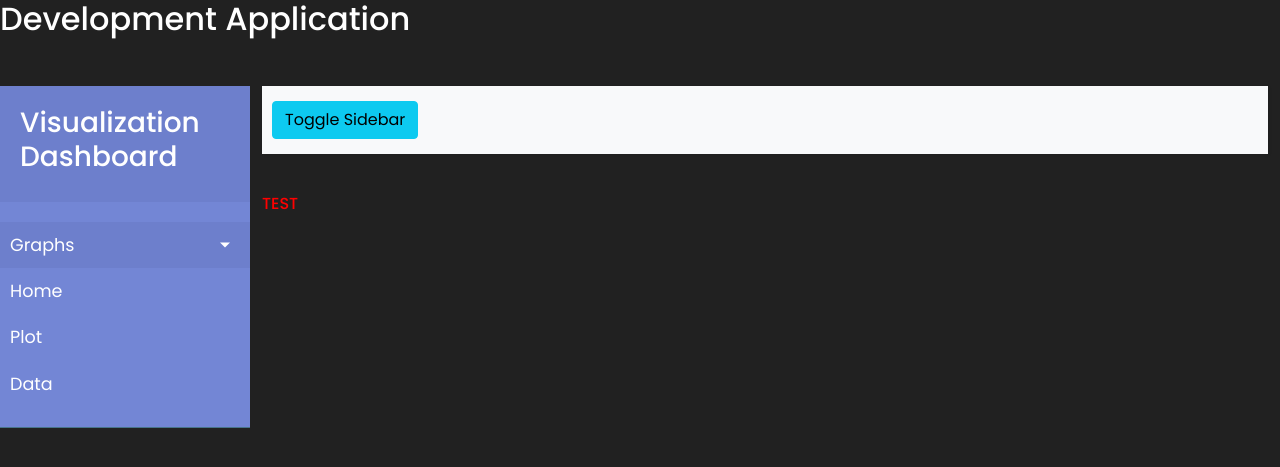
After one commit to zalekco/Data-Visualizer, a Flask app: page /display in a window 1280 px wide. The commit adds this page. Shown: the top 467 px of the page. Run offline with Flask 2, Linux system fonts and the light colour scheme; some libraries are stand-ins or nearby versions.

Commit message:
Display Creation

```diff
--- a/main/routes.py
+++ b/main/routes.py
@@ -5,3 +5,8 @@ from flask import render_template, url_for
 @app.route("/")
 def main():
     return render_template('main.html')
+
+
+@app.route("/display")
+def plot():
+    return render_template('display.html')
--- a/main/templates/base.html
+++ b/main/templates/base.html
@@ -14,7 +14,7 @@
 
     <div class="wrapper">
 
-        {% include 'includes/navbar.html' %}
+        <aside>{% include 'includes/navbar.html' %}</aside>
 
 
         {%block content%} {%endblock%}
--- /dev/null
+++ b/main/templates/display.html
@@ -0,0 +1,40 @@
+{%extends 'base.html'%}
+
+
+{%block title%}
+
+    Display
+
+{%endblock%}
+
+{% block stylesheets %}{% endblock stylesheets %}
+
+
+{%block content%}
+<div class="container-fluid">
+
+    <nav class="navbar navbar-expand-lg navbar-light bg-light">
+
+        <span class="mask  bg-gradient-primary  opacity-6">
+
+            <button type="button" id="sidebarCollapse" class="btn btn-info">
+                <i class="fas fa-align-left"></i>
+                <span>Toggle Sidebar</span>
+            </button>
+            <button class="btn btn-dark d-inline-block d-lg-none ml-auto" type="button" data-toggle="collapse" data-target="#navbarSupportedContent" aria-controls="navbarSupportedContent" aria-expanded="false" aria-label="Toggle navigation">
+                <i class="fas fa-align-justify"></i>
+            </button>
+        </span>
+
+    </nav>
+
+
+    <div class="page-header min-height-300 border-radius-xl mt-4">
+        <div>
+            <h6 style="color:red">TEST</h6>
+        </div>
+
+    </div>
+
+</div>
+{%endblock%}
--- a/main/templates/includes/navbar.html
+++ b/main/templates/includes/navbar.html
@@ -6,7 +6,7 @@
 
       <ul class="list-unstyled components">
           <li class="active">
-              <a href="#homeSubmenu" data-toggle="collapse" aria-expanded="false" class="dropdown-toggle">Home</a>
+              <a href="#homeSubmenu" data-toggle="collapse" aria-expanded="false" class="dropdown-toggle">Graphs</a>
               <ul class="collapse list-unstyled" id="homeSubmenu">
                   <li>
                       <a href="#">Home 1</a>
@@ -20,36 +20,22 @@
               </ul>
           </li>
           <li>
-              <a href="#">About</a>
+              <a href="{{url_for('main')}}">Home</a>
           </li>
           <li>
-              <a href="#pageSubmenu" data-toggle="collapse" aria-expanded="false" class="dropdown-toggle">Pages</a>
-              <ul class="collapse list-unstyled" id="pageSubmenu">
-                  <li>
-                      <a href="#">Page 1</a>
-                  </li>
-                  <li>
-                      <a href="#">Page 2</a>
-                  </li>
-                  <li>
-                      <a href="#">Page 3</a>
-                  </li>
-              </ul>
+              <a href="{{url_for('plot')}}">Plot</a>
           </li>
           <li>
-              <a href="#">Portfolio</a>
-          </li>
-          <li>
-              <a href="#">Contact</a>
+              <a href="#">Data</a>
           </li>
       </ul>
 
-      <ul class="list-unstyled CTAs">
+      <!-- <ul class="list-unstyled CTAs">
           <li>
               <a href="https://bootstrapious.com/tutorial/files/sidebar.zip" class="download">Download source</a>
           </li>
           <li>
               <a href="https://bootstrapious.com/p/bootstrap-sidebar" class="article">Back to article</a>
           </li>
-      </ul>
+      </ul> -->
   </nav>
--- a/main/templates/main.html
+++ b/main/templates/main.html
@@ -26,7 +26,7 @@
                 <button class="btn btn-dark d-inline-block d-lg-none ml-auto" type="button" data-toggle="collapse" data-target="#navbarSupportedContent" aria-controls="navbarSupportedContent" aria-expanded="false" aria-label="Toggle navigation">
                     <i class="fas fa-align-justify"></i>
                 </button>
-
+<!--
                 <div class="collapse navbar-collapse" id="navbarSupportedContent">
                     <ul class="nav navbar-nav ml-auto">
                         <li class="nav-item active">
@@ -42,7 +42,7 @@
                             <a class="nav-link" href="#">Page</a>
                         </li>
                     </ul>
-                </div>
+                </div> -->
             </div>
         </nav>
 
```
Also changed, not shown: main/static/js/sidenav.js (deleted, +0 -7 lines).
